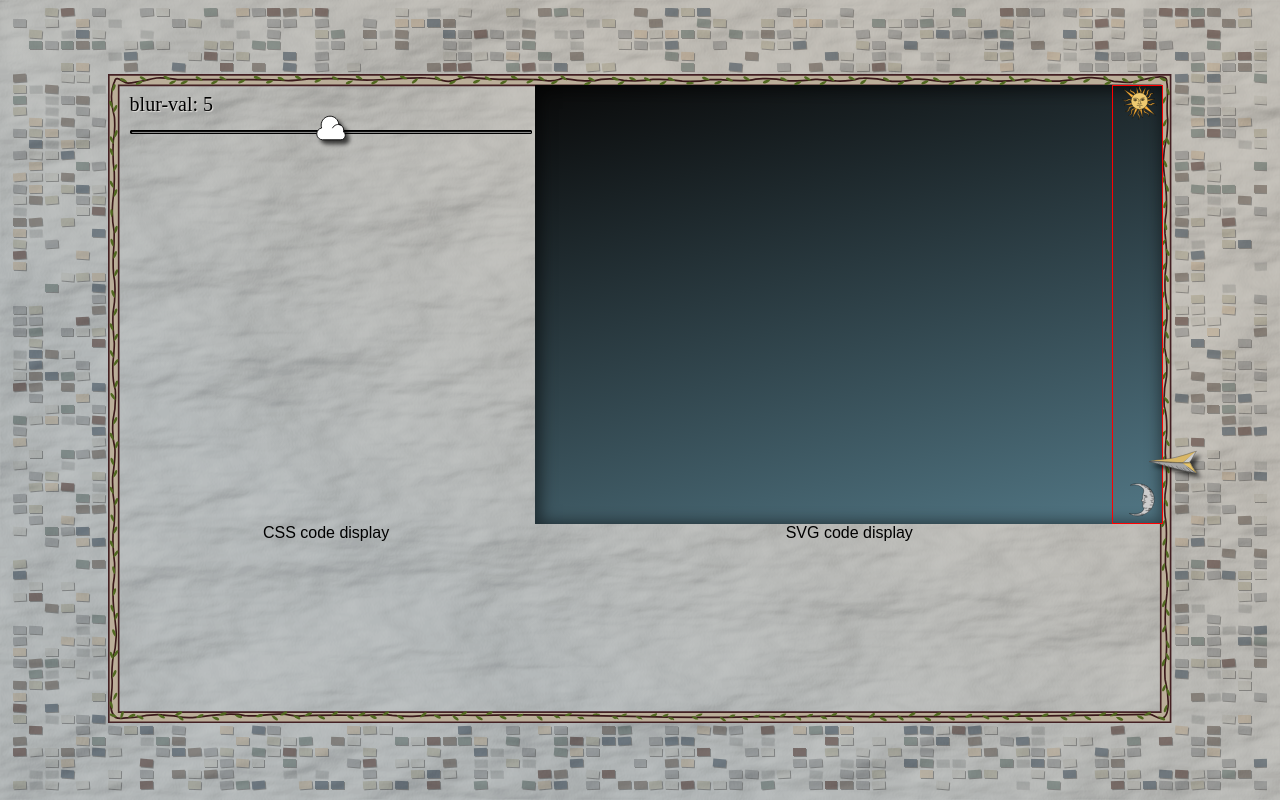
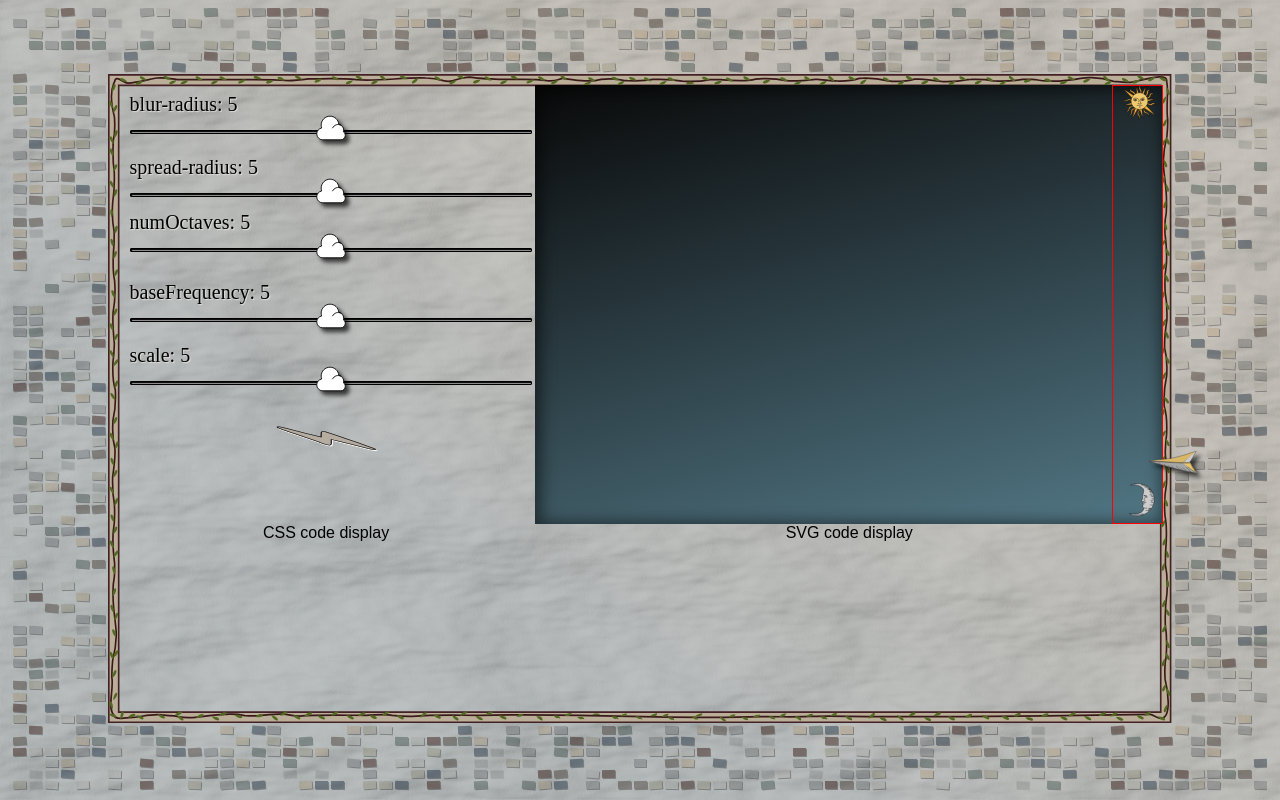
Before and after one commit to beauhaus/Nephele, a React (Vite) app: page / in a window 1280 px wide. Built offline with nearby package versions, Linux system fonts and the light colour scheme; a web font is replaced by a local one.

Commit message:
adds deletion of several hard-coded slider files

```diff
--- a/src/MainToolComponent.js
+++ b/src/MainToolComponent.js
@@ -50,10 +50,13 @@ class MainToolComponent extends Component {
     // console.log("componentDidMount: ", testSlider);
   }
 
-  sliderValUpdater = (whichState, valUpdate) => {
-    switch (whichState) {
-      case "blur-val":
+  sliderValUpdater = (attrRef, valUpdate) => {
+    switch (attrRef) {
+      case "blur-radius":
         this.setState({ blurVal: valUpdate });
+        break;
+      case "spread-radius":
+        this.setState({ spreadVal: valUpdate });
         console.log(valUpdate);
         break;
       default:
@@ -62,28 +65,14 @@ class MainToolComponent extends Component {
   };
 
   render() {
-    const { blurVal, spreadVal, numOctavesVal, scaleVal } = this.state;
-
     return (
       <StyledToolComp className="main-display">
         <OuterFrame />
         <SlidersContainer
           slidersArray={slidersDB.slidersArray}
           sliderValUpdater={this.sliderValUpdater}
-          // sliderStateVal={}
         />
 
-        {/**
-          <SlidersContainer
-          blurVal={blurVal}
-          spreadVal={spreadVal}
-          numOctavesVal={numOctavesVal}
-          scaleVal={scaleVal}
-          blurValUpdater={this.blurValUpdater}
-          spreadValUpdater={this.spreadValUpdater}
-          slidersDB={slidersDB}
-          />
-        */}
         <CloudDisplay />
 
         <section className="css-code-display">CSS code display</section>
--- a/src/Sliders/BlurRadiusSlider.js
+++ /dev/null
@@ -1,27 +0,0 @@
-import React from "react";
-
-const BlurRadiusSlider = props => {
-  const { blurValUpdater, blurVal, attrRef } = props;
-  const slideChangeHandler = e => {
-    const { value } = e.target;
-    blurValUpdater(value);
-  };
-  return (
-    <label htmlFor={props.htmlFor} className={`${attrRef}-label slider-label`}>
-      <p className="attr-reference">
-        {attrRef}: {blurVal}
-      </p>
-
-      <input
-        onChange={e => slideChangeHandler(e)}
-        // onBlur={e => slideChangeHandler(e)}
-        type="range"
-        min={0}
-        max={10}
-        value={blurVal}
-      />
-    </label>
-  );
-};
-
-export default BlurRadiusSlider;
--- a/src/Sliders/NumOctavesSlider.js
+++ /dev/null
@@ -1,35 +0,0 @@
-import React, { Component } from "react";
-
-class NumOctavesSlider extends Component {
-  state = {
-    numOctavesValue: 5
-  };
-
-  slideChangeHandler(e) {
-    const { value } = e.target;
-    this.setState({ numOctavesValue: value });
-    this.props.NumOctavesSliderValUpdate(this.props.attrRef, value);
-  }
-  render() {
-    return (
-      <label
-        htmlFor="num-octaves-slider"
-        className={`${this.props.attrRef}-label slider-label`}
-      >
-        <p className="attr-reference">
-          {this.props.attrRef}: {this.state.numOctavesValue}
-        </p>
-        <input
-          onChange={e => this.slideChangeHandler(e)}
-          // onBlur={e => this.slideChangeHandler(e)}
-          type="range"
-          min={0}
-          max={10}
-          value={this.state.numOctavesValue}
-        />
-      </label>
-    );
-  }
-}
-
-export default NumOctavesSlider;
--- a/src/Sliders/ScaleSlider.js
+++ /dev/null
@@ -1,35 +0,0 @@
-import React, { Component } from "react";
-
-class ScaleSlider extends Component {
-  state = {
-    scaleValue: 5
-  };
-
-  slideChangeHandler(e) {
-    const { value } = e.target;
-    this.setState({ scaleValue: value });
-    this.props.ScaleSliderValUpdate(this.props.attrRef, value);
-  }
-  render() {
-    return (
-      <label
-        htmlFor="num-octaves-slider"
-        className={`${this.props.attrRef}-label slider-label`}
-      >
-        <p className="attr-reference">
-          {this.props.attrRef}: {this.state.scaleValue}
-        </p>
-        <input
-          onChange={e => this.slideChangeHandler(e)}
-          // onBlur={e => this.slideChangeHandler(e)}
-          type="range"
-          min={0}
-          max={10}
-          value={this.state.scaleValue}
-        />
-      </label>
-    );
-  }
-}
-
-export default ScaleSlider;
--- a/src/Sliders/SlidersContainer.js
+++ b/src/Sliders/SlidersContainer.js
@@ -1,12 +1,9 @@
-import React, { Component } from "react";
+import React from "react";
 import styled from "styled-components";
 import cloudThumbIcon from "../images/cloud_thumb.svg";
 import lightningIcon from "../images/lightning.svg";
-import BlurRadiusSlider from "./BlurRadiusSlider";
-import NumOctavesSlider from "./NumOctavesSlider";
-import BaseFrequencySlider from "./BaseFrequencySlider";
-import ScaleSlider from "./ScaleSlider";
-import SpreadSlider from "./SpreadSlider";
+
+// import ScaleSlider from "./ScaleSlider";
 import DataSlider from "./DataSlider";
 
 const StyledSlidersWrapper = styled.section`
@@ -112,7 +109,6 @@ const StyledSlidersWrapper = styled.section`
 
 const SlidersContaner = props => {
   const { sliderValUpdater, slidersArray } = props;
-
   return (
     <StyledSlidersWrapper className="sliders-container">
       {slidersArray.map(slider => (
@@ -122,19 +118,7 @@ const SlidersContaner = props => {
           sliderValUpdater={sliderValUpdater}
         />
       ))}
-
-      {/*
-          <DataSlider key={idx} item={item} valUpdater={props.valUpdater} />
-        <SpreadSlider
-        spreadVal={spreadVal}
-        spreadValUpdater={spreadValUpdater}
-        attrRef={"spreadVal"}
-        />
-        <img id="lightning" src={lightningIcon} alt="lightning Icon" />
-        <NumOctavesSlider attrRef={"numOctaves"} />
-        <BaseFrequencySlider attrRef={"baseFrequency"} />
-        <ScaleSlider attrRef={"scale"} />
-      */}
+      <img id="lightning" src={lightningIcon} alt="lightning Icon" />
     </StyledSlidersWrapper>
   );
 };
--- a/src/Sliders/SpreadSlider.js
+++ /dev/null
@@ -1,31 +0,0 @@
-import React, { Component } from "react";
-
-class SpreadSlider extends Component {
-  slideChangeHandler(e) {
-    const { value } = e.target;
-    // this.props.blurSliderUpdater(this.props.attrRef, value);
-    this.props.sliderValUpdater(this.props.attrRef, value);
-  }
-  render() {
-    return (
-      <label
-        htmlFor="num-octaves-slider"
-        className={`${this.props.attrRef}-label slider-label`}
-      >
-        <p className="attr-reference">
-          {this.props.attrRef}: {this.props.spreadVal}
-        </p>{" "}
-        <input
-          onChange={e => this.slideChangeHandler(e)}
-          // onBlur={e => this.slideChangeHandler(e)}
-          type="range"
-          min={0}
-          max={10}
-          value={this.props.spreadVal}
-        />
-      </label>
-    );
-  }
-}
-
-export default SpreadSlider;
--- a/src/Sliders/slidersDB.JSON
+++ b/src/Sliders/slidersDB.JSON
@@ -2,9 +2,41 @@
   "slidersArray": [
     {
       "name": "blurRadius",
-      "labelClassName": "blur-val-label",
+      "labelClassName": "blur-radius-label",
       "htmlFor": "blur-radius-slider",
-      "attrRef": "blur-val",
+      "attrRef": "blur-radius",
+      "min": 0,
+      "max": 10
+    },
+    {
+      "name": "spreadRadius",
+      "labelClassName": "spread-radius-label",
+      "htmlFor": "spread-radius-slider",
+      "attrRef": "spread-radius",
+      "min": 0,
+      "max": 10
+    },
+    {
+      "name": "numOctaves",
+      "labelClassName": "numOctaves-label",
+      "htmlFor": "numOctaves-slider",
+      "attrRef": "numOctaves",
+      "min": 0,
+      "max": 10
+    },
+    {
+      "name": "baseFrequency",
+      "labelClassName": "baseFrequency-label",
+      "htmlFor": "baseFrequency-slider",
+      "attrRef": "baseFrequency",
+      "min": 0,
+      "max": 10
+    },
+    {
+      "name": "scale",
+      "labelClassName": "scale-label",
+      "htmlFor": "scale-slider",
+      "attrRef": "scale",
       "min": 0,
       "max": 10
     }
```
